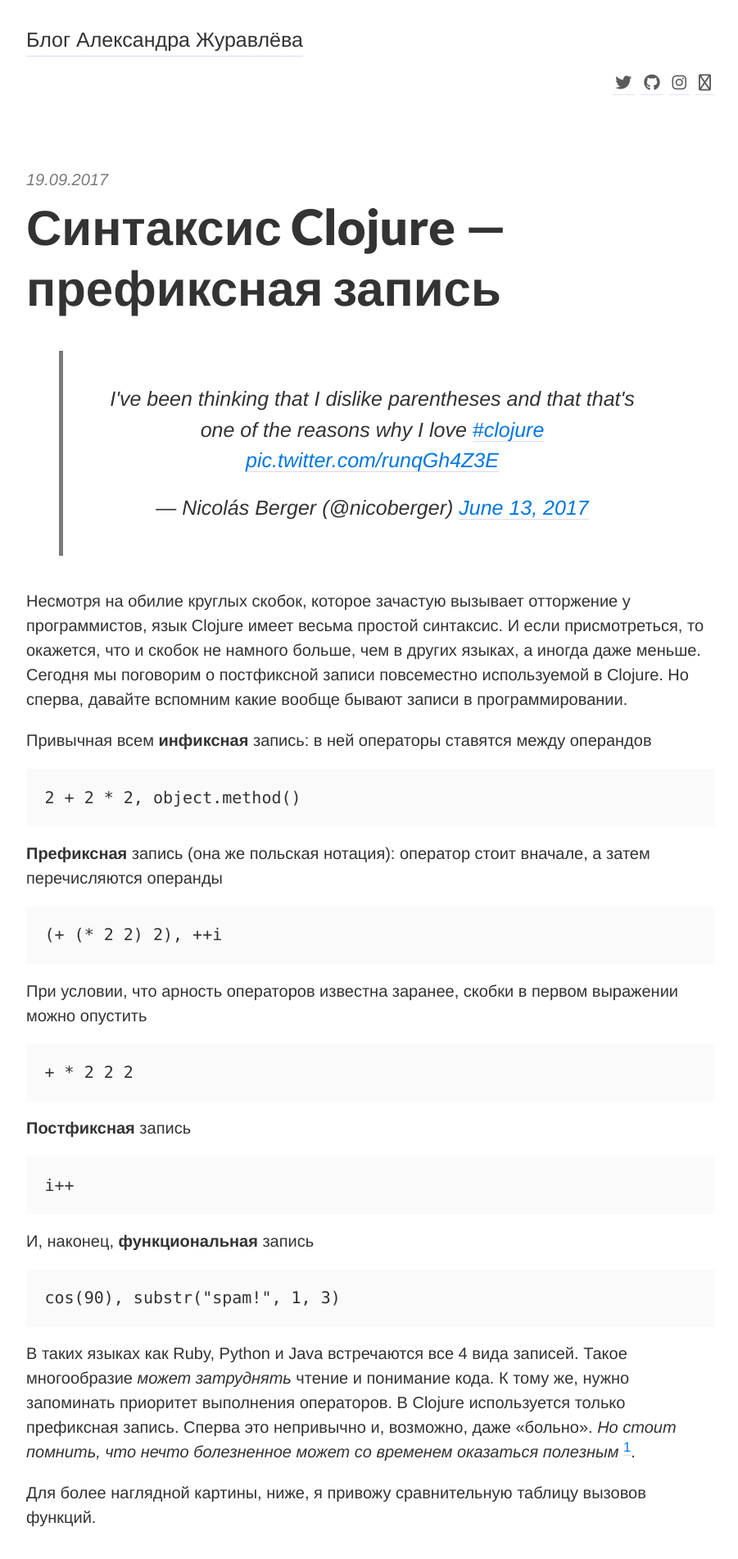
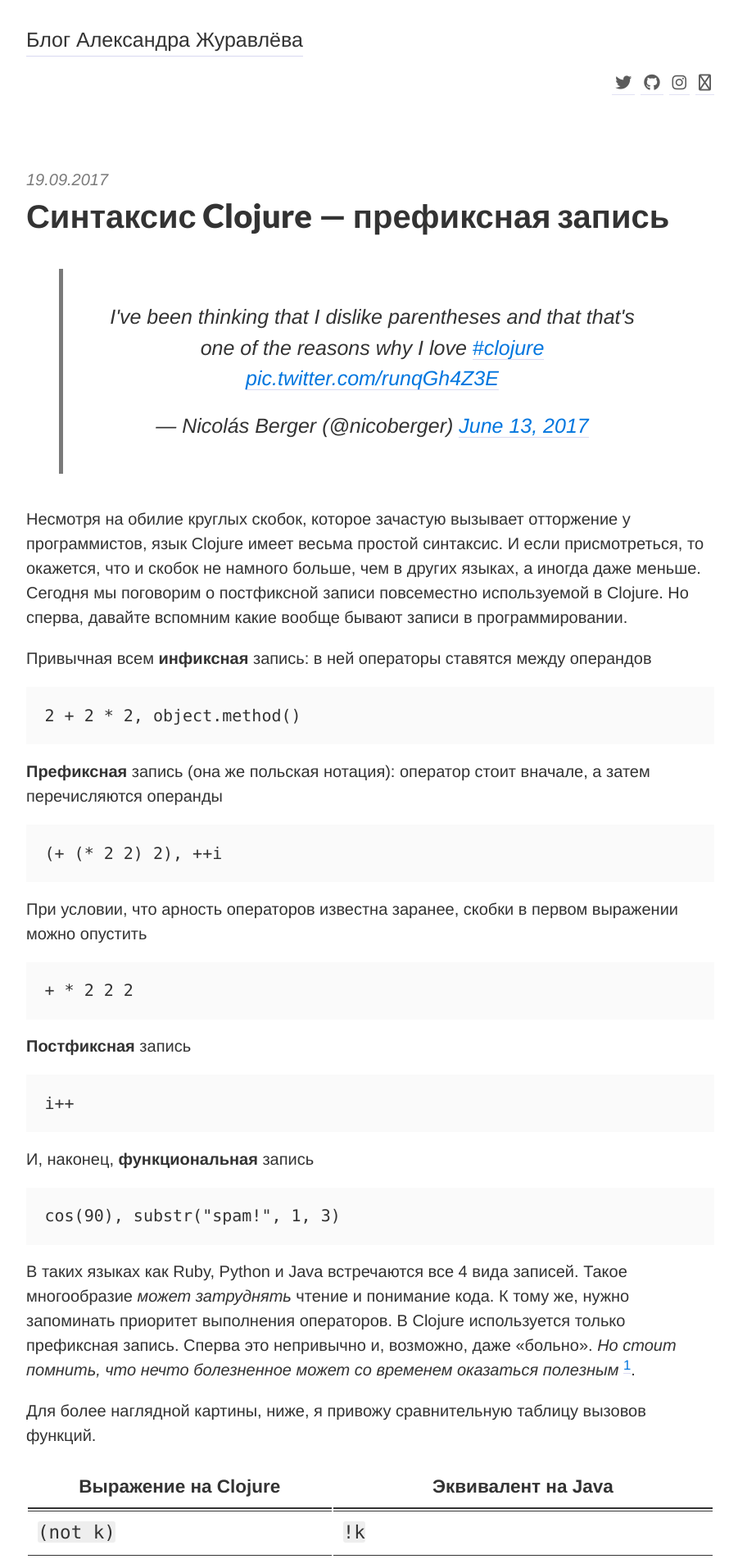
Before and after one commit to zelark/zelark.github.io, a Jekyll site: the page built from index.html, in a window 1280 px wide. Shown: the top 1902 px of the page at 82% size, without its empty margins (188-1089 px from the left). Built offline with Jekyll 4.4.1, drawn with Linux system fonts in a browser that asks for light colours; nearby versions of some CDN libraries; the list of posts is cut into pages by our own code; comment, search, counter and statistics services are not loaded.

Commit message:
Change h1 size

```diff
--- a/_sass/_variables.scss
+++ b/_sass/_variables.scss
@@ -7,7 +7,7 @@ $heading-font-family: 'Lato', 'Helvetica Neue', Helvetica, sans-serif !default;
 $heading-font-weight: 900 !default;
 $heading-line-height: 1.25 !default;
 $monospace-font-family: Consolas, Monaco, Menlo, monospace !default;
-$h1: 2.998rem !default;
+$h1: 1.998rem !default;
 $h2: 1.5rem !default;
 $h3: 1.25rem !default;
 $h4: 1rem !default;
```
